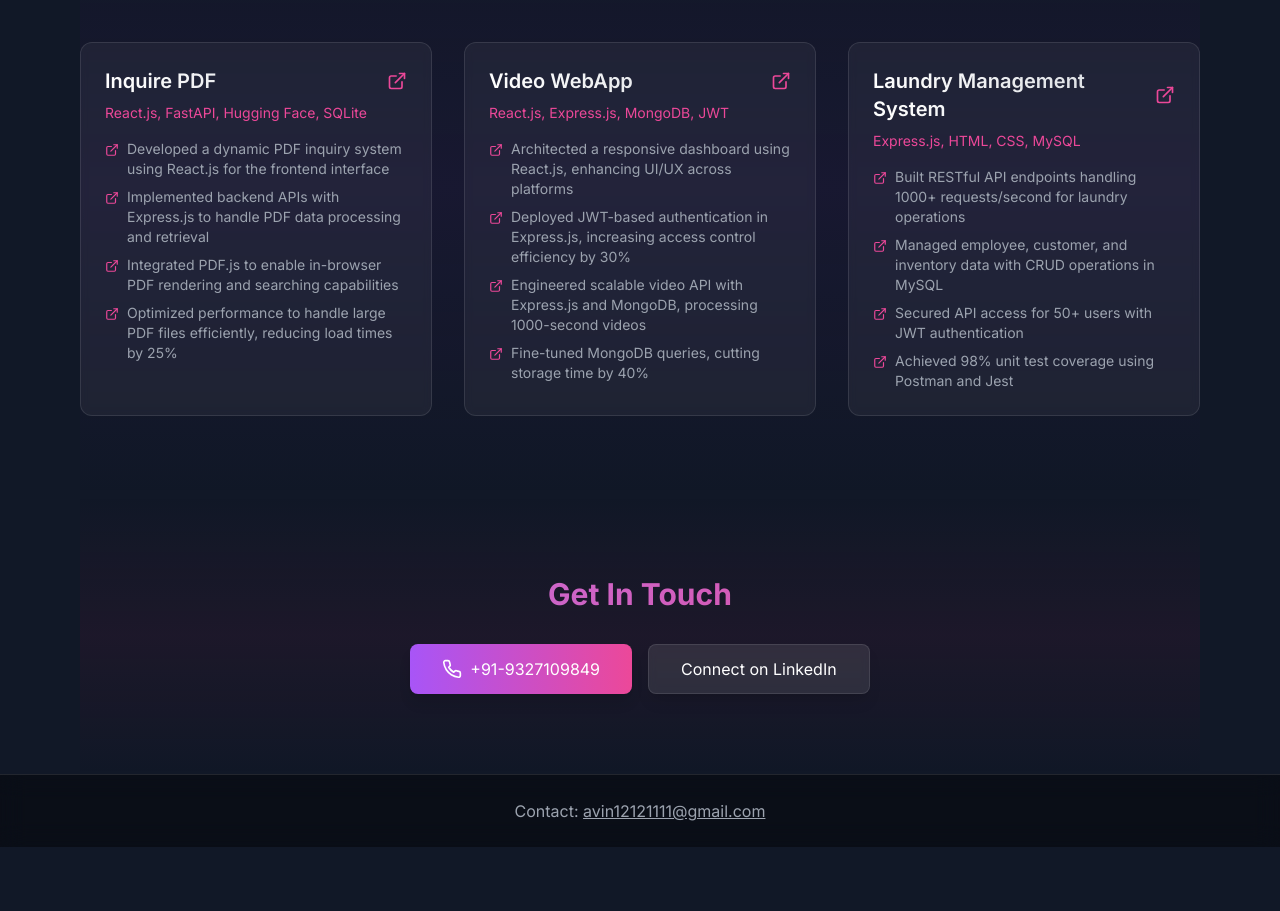
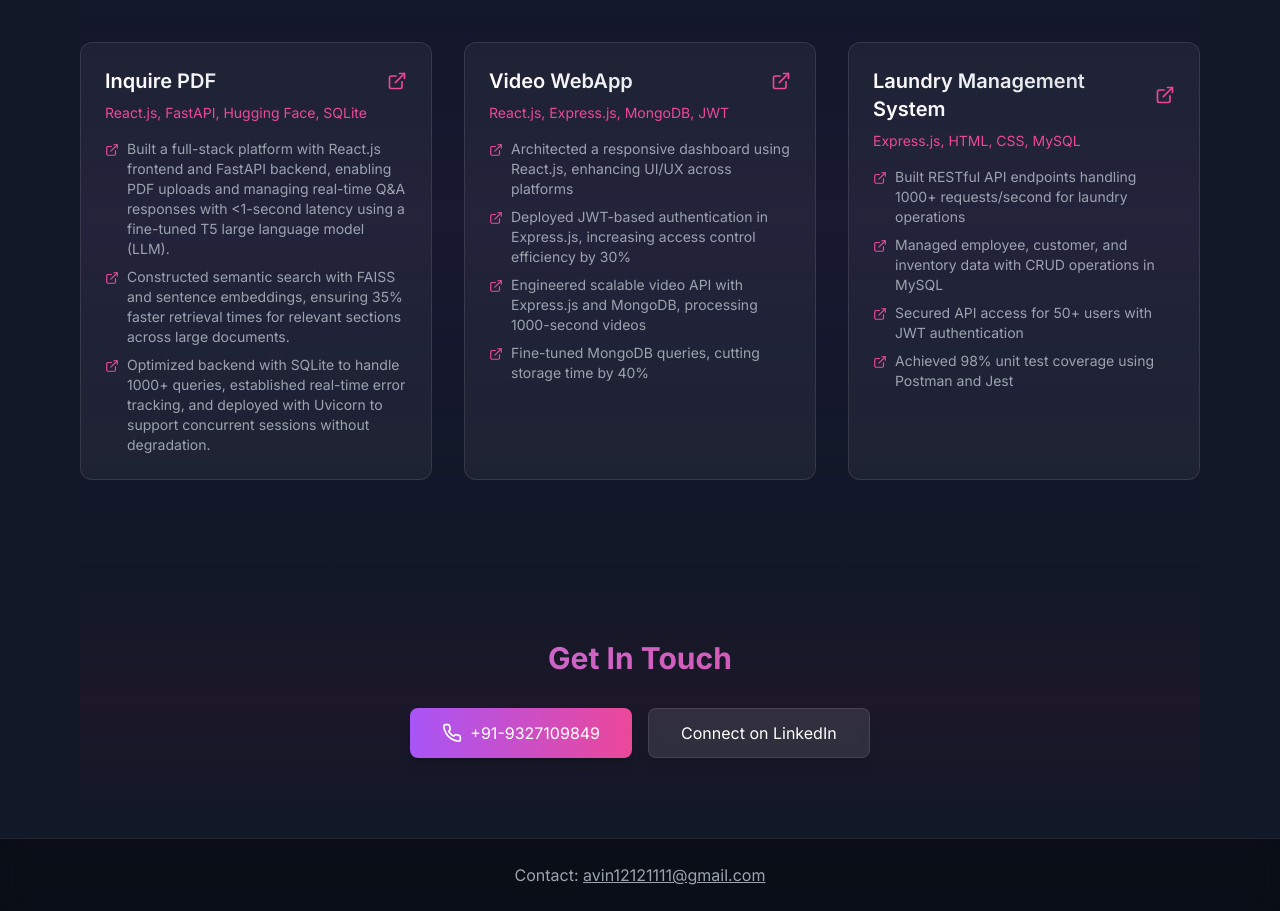
Before and after one commit to Avin-saxena/PortFolio, a React (Create React App) app: page / in a window 1280 px wide. Shown: the part 2180-3091 px from the top of the page. Before the commit the page ends 3027 px from the top, so only its background shows below. Built offline with nearby package versions, Linux system fonts and the light colour scheme.

Commit message:
updated portfolio

```diff
--- a/src/App.js
+++ b/src/App.js
@@ -57,10 +57,9 @@ const App = () => {
       title: 'Inquire PDF',
       tech: 'React.js, FastAPI, Hugging Face, SQLite',
       description: [
-        'Developed a dynamic PDF inquiry system using React.js for the frontend interface',
-        'Implemented backend APIs with Express.js to handle PDF data processing and retrieval',
-        'Integrated PDF.js to enable in-browser PDF rendering and searching capabilities',
-        'Optimized performance to handle large PDF files efficiently, reducing load times by 25%',
+        'Built a full-stack platform with React.js frontend and FastAPI backend, enabling PDF uploads and managing real-time Q&A responses with <1-second latency using a fine-tuned T5 large language model (LLM).',
+        'Constructed semantic search with FAISS and sentence embeddings, ensuring 35% faster retrieval times for relevant sections across large documents.',
+        'Optimized backend with SQLite to handle 1000+ queries, established real-time error tracking, and deployed with Uvicorn to support concurrent sessions without degradation.',
       ],
       link: 'https://github.com/Avin-saxena/inquire-pdf',
     },
```
